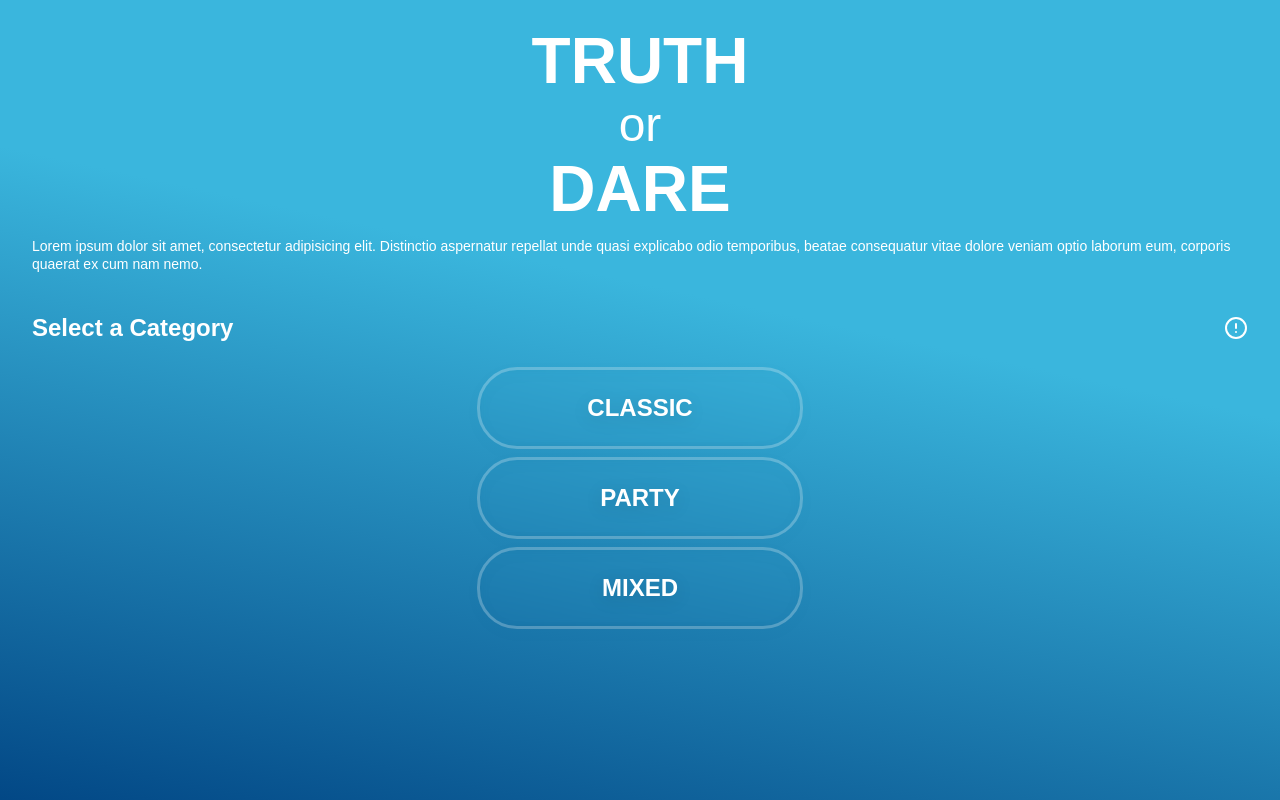
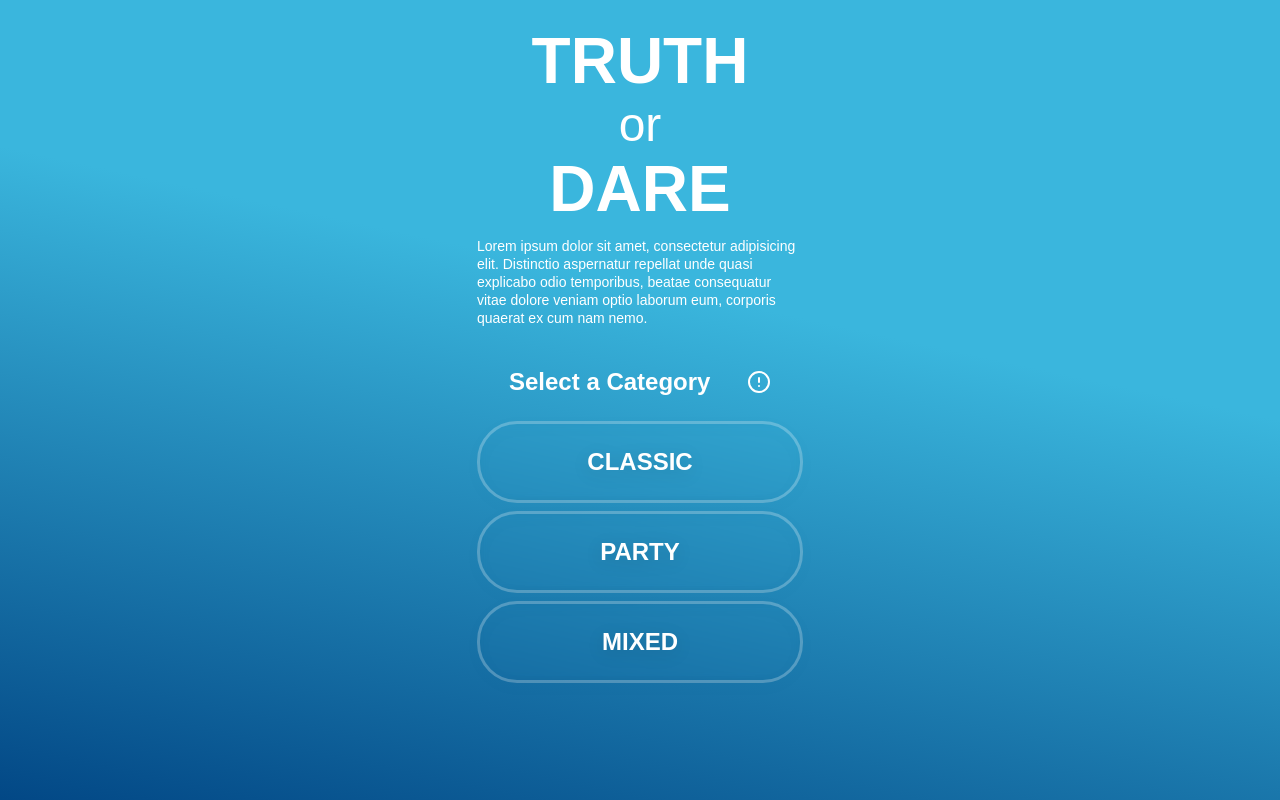
Before and after one commit to Aviakubo/truthOrDareFrontend, an Angular app: page / in a window 1280 px wide. Built offline with nearby package versions, Linux system fonts and the light colour scheme; a web font is replaced by a local one.

Commit message:
made it more compatible on larger devices

```diff
--- a/src/app/app-routing.module.ts
+++ b/src/app/app-routing.module.ts
@@ -5,7 +5,6 @@ import { MainEntryComponent } from './main-entry/main-entry.component';
 
 const routes: Routes = [
   { path: '', component: MainEntryComponent },
-  { path: 'main', component: MainEntryComponent },
   { path: 'game', component: GameplayComponent },
 ];
 
--- a/src/app/main-entry/main-entry.component.scss
+++ b/src/app/main-entry/main-entry.component.scss
@@ -41,11 +41,13 @@
   letter-spacing: 0em;
   text-align: left;
   color: white;
+  max-width: 326px;
 }
 .introContainer {
     width: 100%;
     flex-direction: row;
     justify-content: space-between;
+    max-width: 326px;
 }
 
 .introHeader {
```
